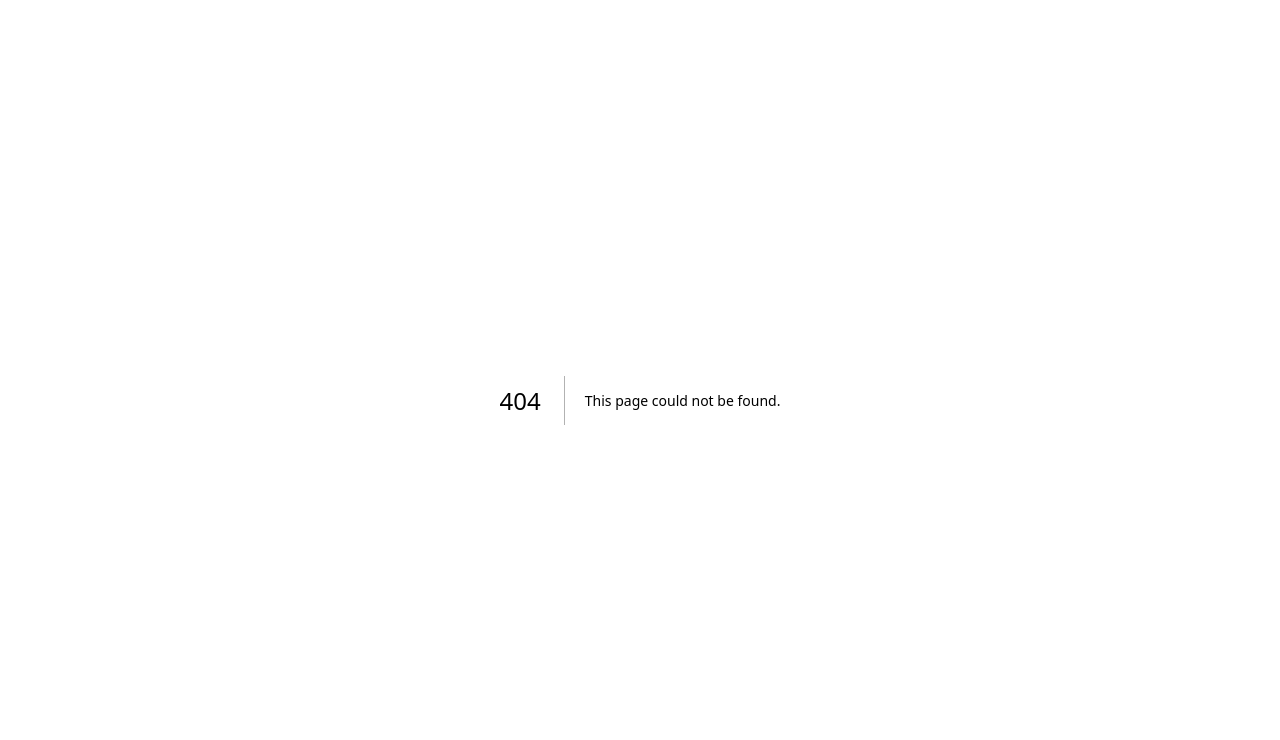
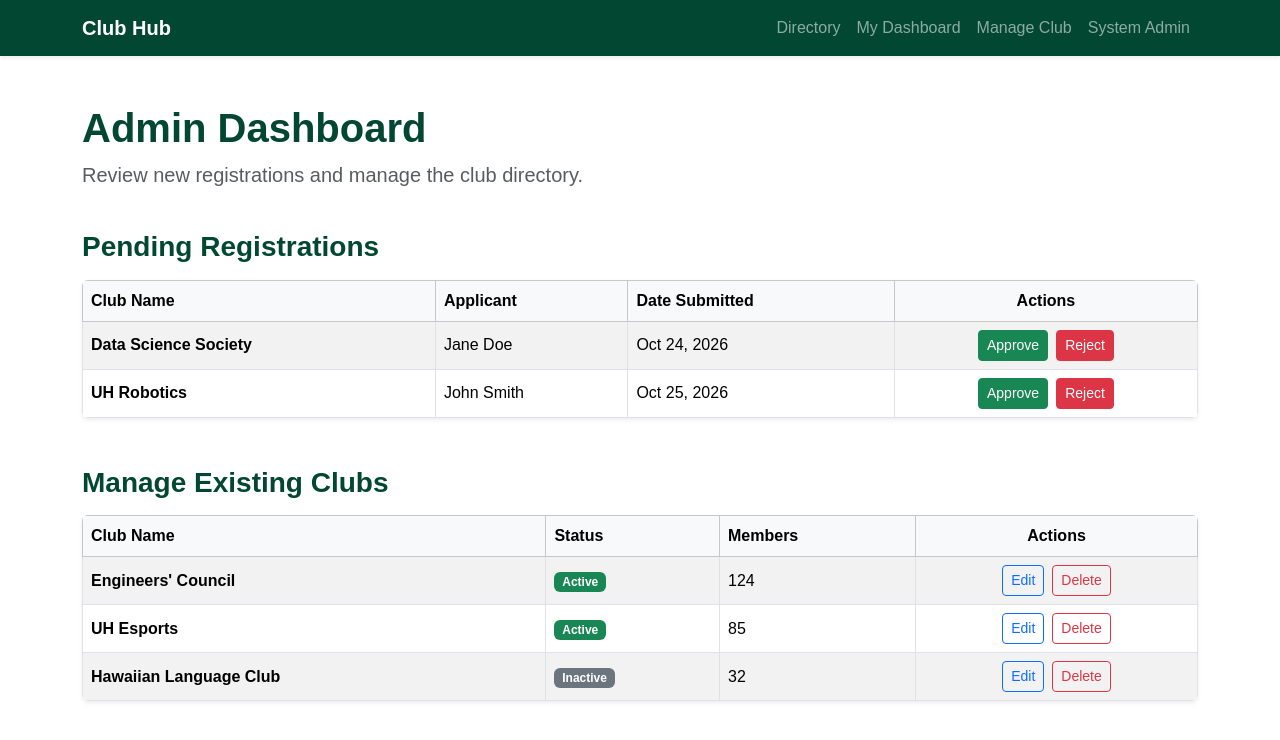
Before and after one commit to E-Penullar/club-hub-EPFork, a Next.js app: page /admin in a window 1280 px wide. Before the commit this address had no page. Shown: the top 740 px of the page. Built offline with nearby package versions, Linux system fonts and the light colour scheme.

Commit message:
Restore missing admin page and finalize navbar

```diff
--- /dev/null
+++ b/src/app/admin/page.tsx
@@ -0,0 +1,100 @@
+"use client";
+import { Container, Row, Col, Table, Button, Badge } from 'react-bootstrap';
+
+export default function AdminDashboardPage() {
+  return (
+    <Container className="py-5">
+      <Row className="mb-4">
+        <Col>
+          <h1 className="fw-bold" style={{ color: '#024731' }}>Admin Dashboard</h1>
+          <p className="text-muted fs-5">Review new registrations and manage the club directory.</p>
+        </Col>
+      </Row>
+
+      <Row className="mb-5">
+        <Col>
+          <h3 className="fw-bold mb-3" style={{ color: '#024731' }}>Pending Registrations</h3>
+          <div className="table-responsive shadow-sm rounded">
+            <Table striped bordered hover className="mb-0 bg-white">
+              <thead className="table-light">
+                <tr>
+                  <th>Club Name</th>
+                  <th>Applicant</th>
+                  <th>Date Submitted</th>
+                  <th className="text-center">Actions</th>
+                </tr>
+              </thead>
+              <tbody>
+                <tr>
+                  <td className="align-middle fw-bold">Data Science Society</td>
+                  <td className="align-middle">Jane Doe</td>
+                  <td className="align-middle">Oct 24, 2026</td>
+                  <td className="align-middle text-center">
+                    <Button variant="success" size="sm" className="me-2">Approve</Button>
+                    <Button variant="danger" size="sm">Reject</Button>
+                  </td>
+                </tr>
+                <tr>
+                  <td className="align-middle fw-bold">UH Robotics</td>
+                  <td className="align-middle">John Smith</td>
+                  <td className="align-middle">Oct 25, 2026</td>
+                  <td className="align-middle text-center">
+                    <Button variant="success" size="sm" className="me-2">Approve</Button>
+                    <Button variant="danger" size="sm">Reject</Button>
+                  </td>
+                </tr>
+              </tbody>
+            </Table>
+          </div>
+        </Col>
+      </Row>
+
+      <Row>
+        <Col>
+          <h3 className="fw-bold mb-3" style={{ color: '#024731' }}>Manage Existing Clubs</h3>
+          <div className="table-responsive shadow-sm rounded">
+            <Table striped bordered hover className="mb-0 bg-white">
+              <thead className="table-light">
+                <tr>
+                  <th>Club Name</th>
+                  <th>Status</th>
+                  <th>Members</th>
+                  <th className="text-center">Actions</th>
+                </tr>
+              </thead>
+              <tbody>
+                <tr>
+                  <td className="align-middle fw-bold">Engineers' Council</td>
+                  <td className="align-middle"><Badge bg="success">Active</Badge></td>
+                  <td className="align-middle">124</td>
+                  <td className="align-middle text-center">
+                    <Button variant="outline-primary" size="sm" className="me-2">Edit</Button>
+                    <Button variant="outline-danger" size="sm">Delete</Button>
+                  </td>
+                </tr>
+                <tr>
+                  <td className="align-middle fw-bold">UH Esports</td>
+                  <td className="align-middle"><Badge bg="success">Active</Badge></td>
+                  <td className="align-middle">85</td>
+                  <td className="align-middle text-center">
+                    <Button variant="outline-primary" size="sm" className="me-2">Edit</Button>
+                    <Button variant="outline-danger" size="sm">Delete</Button>
+                  </td>
+                </tr>
+                <tr>
+                  <td className="align-middle fw-bold">Hawaiian Language Club</td>
+                  <td className="align-middle"><Badge bg="secondary">Inactive</Badge></td>
+                  <td className="align-middle">32</td>
+                  <td className="align-middle text-center">
+                    <Button variant="outline-primary" size="sm" className="me-2">Edit</Button>
+                    <Button variant="outline-danger" size="sm">Delete</Button>
+                  </td>
+                </tr>
+              </tbody>
+            </Table>
+          </div>
+        </Col>
+      </Row>
+    </Container>
+  );
+}
--- a/src/app/layout.tsx
+++ b/src/app/layout.tsx
@@ -1,22 +1,11 @@
+import type { Metadata } from "next";
 import 'bootstrap/dist/css/bootstrap.min.css';
-
-import type { Metadata } from "next";
-import { Geist, Geist_Mono } from "next/font/google";
 import "./globals.css";
-
-const geistSans = Geist({
-  variable: "--font-geist-sans",
-  subsets: ["latin"],
-});
-
-const geistMono = Geist_Mono({
-  variable: "--font-geist-mono",
-  subsets: ["latin"],
-});
+import NavBar from "../components/NavBar";
 
 export const metadata: Metadata = {
-  title: "Create Next App",
-  description: "Generated by create next app",
+  title: "Club Hub",
+  description: "Discover and manage student organizations",
 };
 
 export default function RootLayout({
@@ -25,8 +14,14 @@ export default function RootLayout({
   children: React.ReactNode;
 }>) {
   return (
-    <html lang="en" className={`${geistSans.variable} ${geistMono.variable}`}>
-      <body>{children}</body>
+    <html lang="en">
+      <body>
+        {/* 导航栏组件会固定显示在所有页面的顶部 */}
+        <NavBar />
+
+        {/* children 就是你写的那些 page.tsx 的内容 */}
+        {children}
+      </body>
     </html>
   );
 }
--- /dev/null
+++ b/src/components/NavBar.tsx
@@ -0,0 +1,27 @@
+"use client";
+import Link from 'next/link';
+import { Navbar, Container, Nav } from 'react-bootstrap';
+
+export default function NavBar() {
+  return (
+    <Navbar expand="lg" style={{ backgroundColor: '#024731' }} variant="dark" className="shadow-sm">
+      <Container>
+        {/* 左侧 Logo，点击回到首页 */}
+        <Navbar.Brand as={Link} href="/" className="fw-bold">
+          Club Hub
+        </Navbar.Brand>
+
+        <Navbar.Toggle aria-controls="basic-navbar-nav" />
+        <Navbar.Collapse id="basic-navbar-nav">
+          <Nav className="ms-auto">
+            {/* 这里的 href 对应了我们之前创建的各个文件夹名称 */}
+            <Nav.Link as={Link} href="/directory">Directory</Nav.Link>
+            <Nav.Link as={Link} href="/home">My Dashboard</Nav.Link>
+            <Nav.Link as={Link} href="/manage-club">Manage Club</Nav.Link>
+            <Nav.Link as={Link} href="/admin">System Admin</Nav.Link>
+          </Nav>
+        </Navbar.Collapse>
+      </Container>
+    </Navbar>
+  );
+}
```
